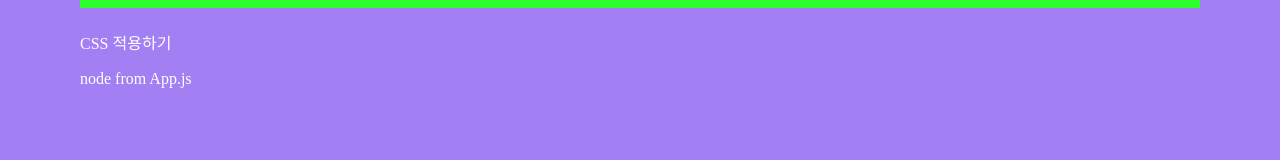
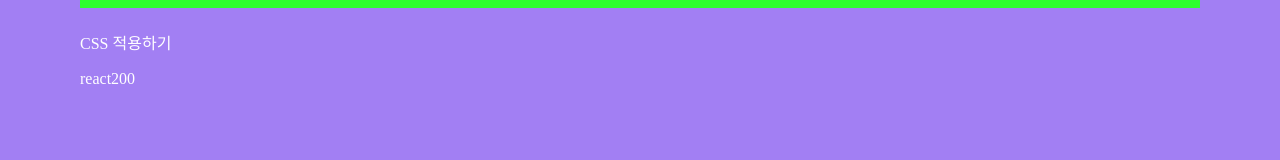
Before and after one commit to jihyean/React200, a React (Create React App) app in the folder client/: page / in a window 1280 px wide. Shown: the part 150-310 px from the top of the page. Built offline with nearby package versions, Linux system fonts and the light colour scheme.

Commit message:
[024] state 사용하기

```diff
--- a/client/src/App.js
+++ b/client/src/App.js
@@ -1,16 +1,15 @@
 import React from 'react';
 import './App.css';
-import PropsNode from './PART2/R023_PropsNode'
+import ReactState from './PART2/R024_ReactState'
 
 function App() {
   return (
     <div>
       <h1>Start React 200!</h1>
       <p>CSS 적용하기</p>
-      {/* props를 하위 컴포넌트 태그 안쪽에 선언하는 방법외에도 하위 컴포넌트 태그 사이에 작성도니 node를 전달할 수 있다 */}
-      <PropsNode>
-        <span>node from App.js</span>
-      </PropsNode>
+      {/* props: 상위 컴포넌트에서 하위 컴포넌트로 데이터를 전달할때 사용 */}
+      {/* state: 하나의 컴포넌트 안에서 전역변수처럼 사용 */}
+      <ReactState reactString={"react"}/>
     </div>
   );
 }
--- /dev/null
+++ b/client/src/PART2/R024_ReactState.js
@@ -0,0 +1,23 @@
+import React, { Component } from 'react';
+
+class R024_ReactState extends Component {
+  // 가장 먼저 실행되는 생성자 함수 constructor 안에서 state 변수 초기값 지정
+  constructor (props) {
+    super(props);
+    this.state = {
+        StateString: this.props.reactString,  // props를 통해 전달된 reactString 값 저장
+        StateNumber: 200,                     // 숫자 200 저장
+    }
+  }
+
+  render() {
+    return (
+    <div style={{padding: "0px"}}>
+      {/* this.state.변수명 문법으로 state 변수에 접근 및 표시 */}
+      {this.state.StateString}{this.state.StateNumber}
+    </div>
+    )
+  }
+}
+
+export default R024_ReactState;
```
